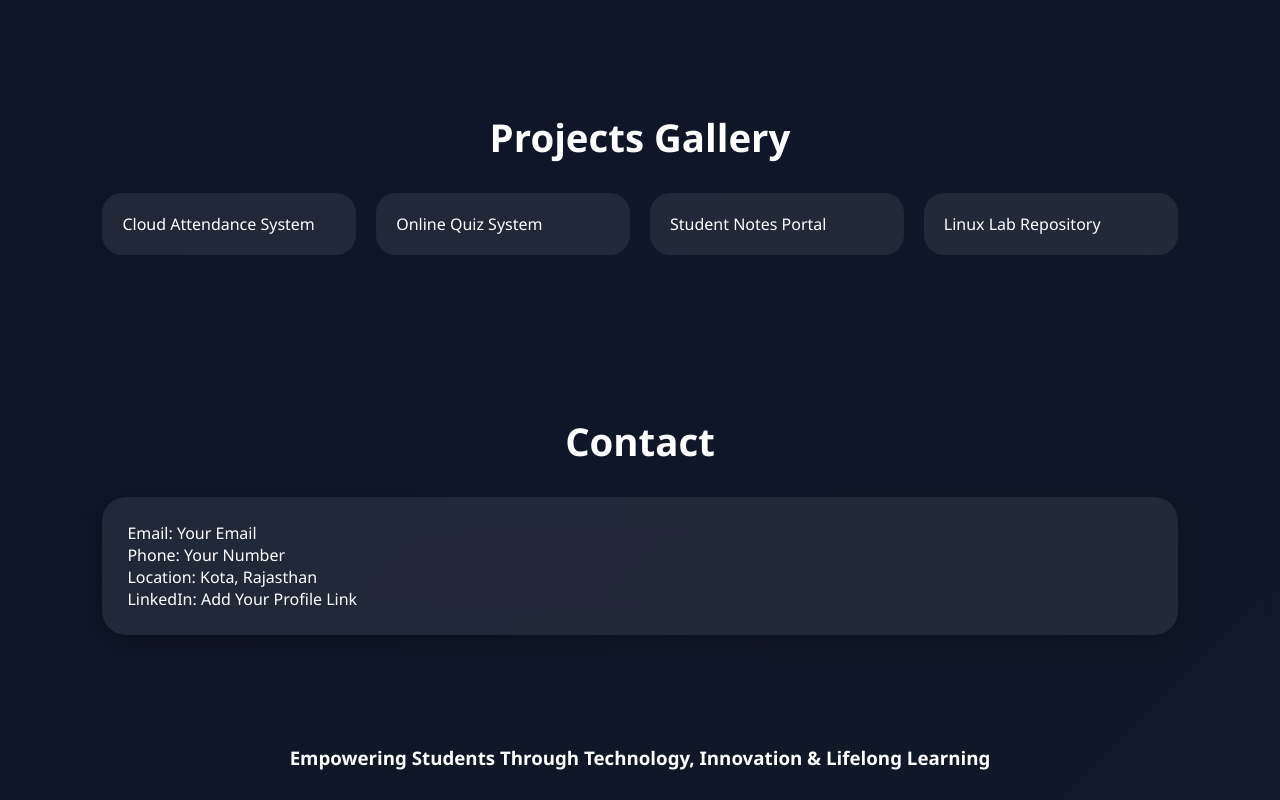
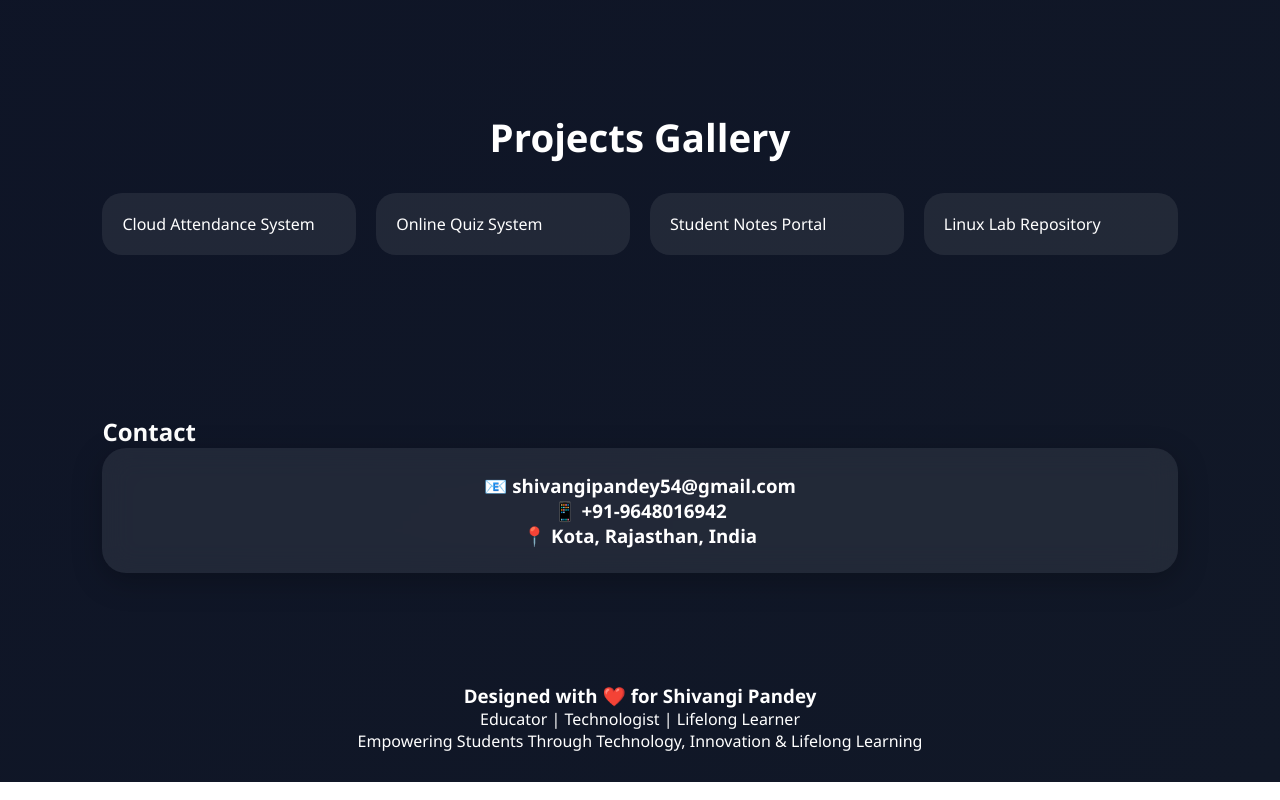
Before and after one commit to shivangipandey54-byte/shivangipandey54-byte.github.io, a plain HTML site: page index.html in a window 1280 px wide. Shown: the part 3042-3842 px from the top of the page. Drawn offline with Linux system fonts and the light colour scheme.

Commit message:
Update index.html

```diff
--- a/index.html
+++ b/index.html
@@ -161,20 +161,27 @@ and creating engaging academic content.
 <div class="card">Student Notes Portal</div>
 <div class="card">Linux Lab Repository</div>
 </div>
+
 </section>
 
 <section id="contact">
-<h2 class="title">Contact</h2>
-<div class="glass">
-<p>Email: Your Email</p>
-<p>Phone: Your Number</p>
-<p>Location: Kota, Rajasthan</p>
-<p>LinkedIn: Add Your Profile Link</p>
+
+<h2 class="section-title">Contact</h2>
+
+<div class="glass" style="text-align:center;">
+
+<h3>📧 shivangipandey54@gmail.com</h3>
+<h3>📱 +91-9648016942</h3>
+<h3>📍 Kota, Rajasthan, India</h3>
+
 </div>
+
 </section>
 
 <footer>
-<h3>Empowering Students Through Technology, Innovation & Lifelong Learning</h3>
+<h3>Designed with ❤️ for Shivangi Pandey</h3>
+<p>Educator | Technologist | Lifelong Learner</p>
+<p>Empowering Students Through Technology, Innovation & Lifelong Learning</p>
 </footer>
 
 <script>
```
